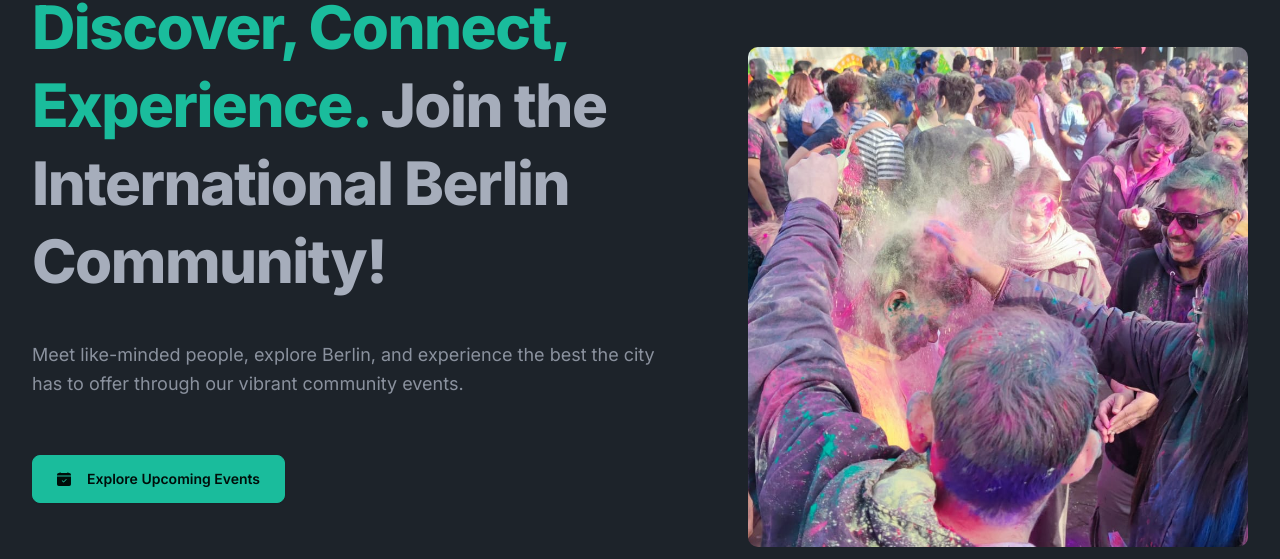
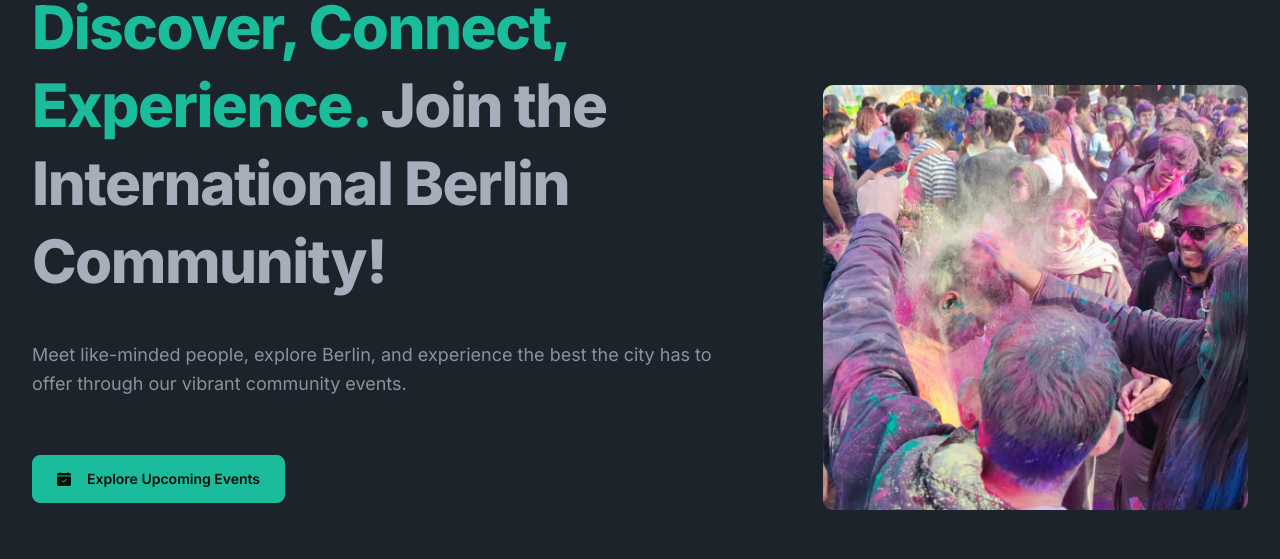
Before and after one commit to MikoAdam/internationalberlincommunity, a Next.js app: page / in a window 1280 px wide. Shown: the part 160-719 px from the top of the page. Built offline with nearby package versions, Linux system fonts and the light colour scheme; no server answers.

Commit message:
Add files via upload

```diff
--- a/components/Hero.js
+++ b/components/Hero.js
@@ -4,7 +4,6 @@ import { useState, useEffect } from "react";
 import Image from "next/image";
 import Link from "next/link";
 import TestimonialsAvatars from "./TestimonialsAvatars";
-import config from "@/config";
 import Button2Section from "@/components/Button2Section";
 
 const imageUrls = [
@@ -40,9 +39,9 @@ const Hero = () => {
         <TestimonialsAvatars priority={true} />
       </div>
 
-      <div className="lg:w-full">
+      <div className="w-full max-w-[500px] sm:max-w-[400px] md:max-w-[500px] lg:max-w-[600px] xl:max-w-[700px]">
         <Link href="/programs">
-          <div className="relative w-[500px] h-[500px] overflow-hidden rounded-[10px] cursor-pointer">
+          <div className="relative w-full pb-[100%] md:pb-[100%] lg:pb-[100%] xl:pb-[100%] overflow-hidden rounded-[10px] cursor-pointer">
             <Image
               src={imageUrls[currentImageIndex]}
               alt="Product Demo"
```
